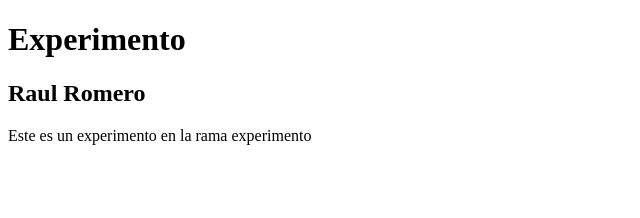
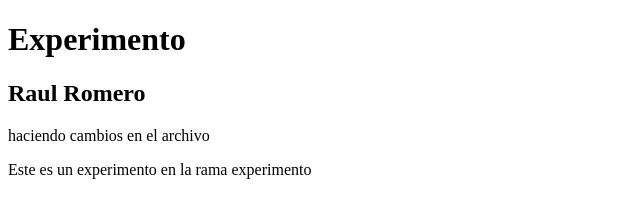
Before and after one commit to RaulRomero26/curso, a plain HTML site: page index.html in a window 1280 px wide. Shown: the whole page, without its empty margins (0-640 px from the left). Drawn offline with Linux system fonts and the light colour scheme.

Commit message:
agregando parrafo al index

```diff
--- a/index.html
+++ b/index.html
@@ -11,6 +11,7 @@
         </header>
         <div class="container">
             <h2>Raul Romero</h2>
+            <p>haciendo cambios en el archivo</p>
         </div>
         <footer>
             <p>Este es un experimento en la rama experimento</p>
```
